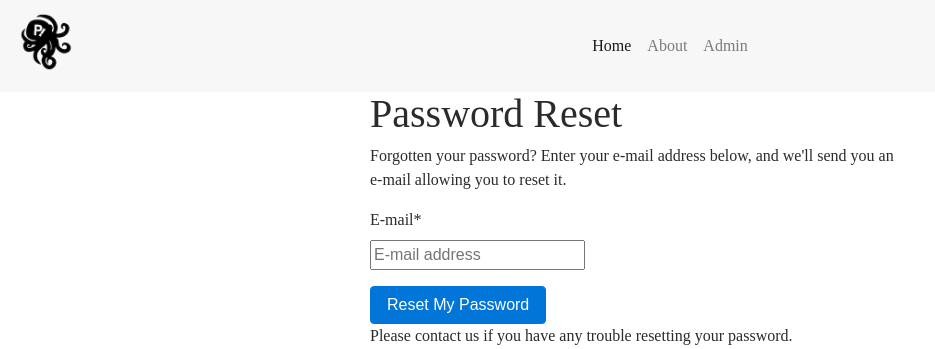
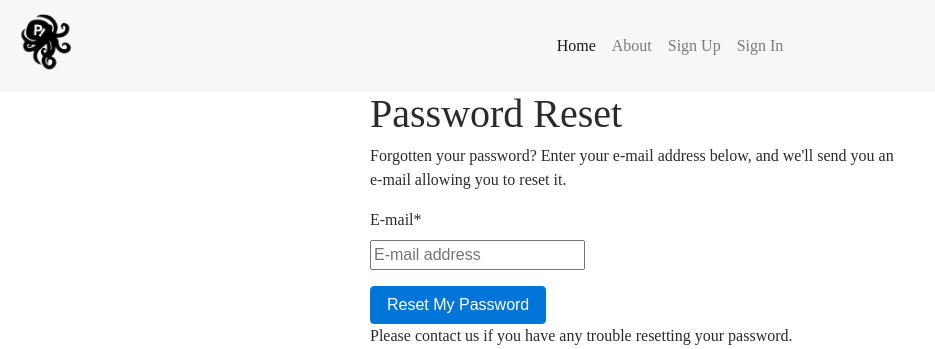
Before and after one commit to glaaki/ruh-roh, a Django app: page /accounts/password/reset/ in a window 1280 px wide. Shown: the top 349 px of the page, without its empty margins (0-935 px from the left). Run offline with Django 3.2, Linux system fonts and the light colour scheme; some libraries are stand-ins or nearby versions.

Commit message:
set some nav to only show when logged in

```diff
--- a/ruh_roh/templates/base.html
+++ b/ruh_roh/templates/base.html
@@ -42,9 +42,24 @@
 				<li class="nav-item">
 					<a class="nav-link" href="/about">About</a>
 				</li>
+				{% if request.user.is_authenticated %}
+				<li class="nav-item">
+					<a class="nav-link" href="{% url 'users:detail' request.user.username  %}">{% trans "My Profile" %}</a>
+				</li>
 				<li class="nav-item">
 					<a class="nav-link" href="/admin">Admin</a>
 				</li>
+				<li class="nav-item">
+					<a class="nav-link" href="{% url 'account_logout' %}">{% trans "Sign Out" %}</a>
+				</li>
+				{% else %}
+				<li class="nav-item">
+					<a id="sign-up-link" class="nav-link" href="{% url 'account_signup' %}">{% trans "Sign Up" %}</a>
+				</li>
+				<li class="nav-item">
+					<a id="log-in-link" class="nav-link" href="{% url 'account_login' %}">{% trans "Sign In" %}</a>
+				</li>
+				{% endif %}
 			</ul>
 			<ul class="nav navbar-nav flex-row">
 				<li class="nav-item"><a class="nav-link" href="https://github.com/glaaki"><i class="fa fa-github"></i></a></li>
```
